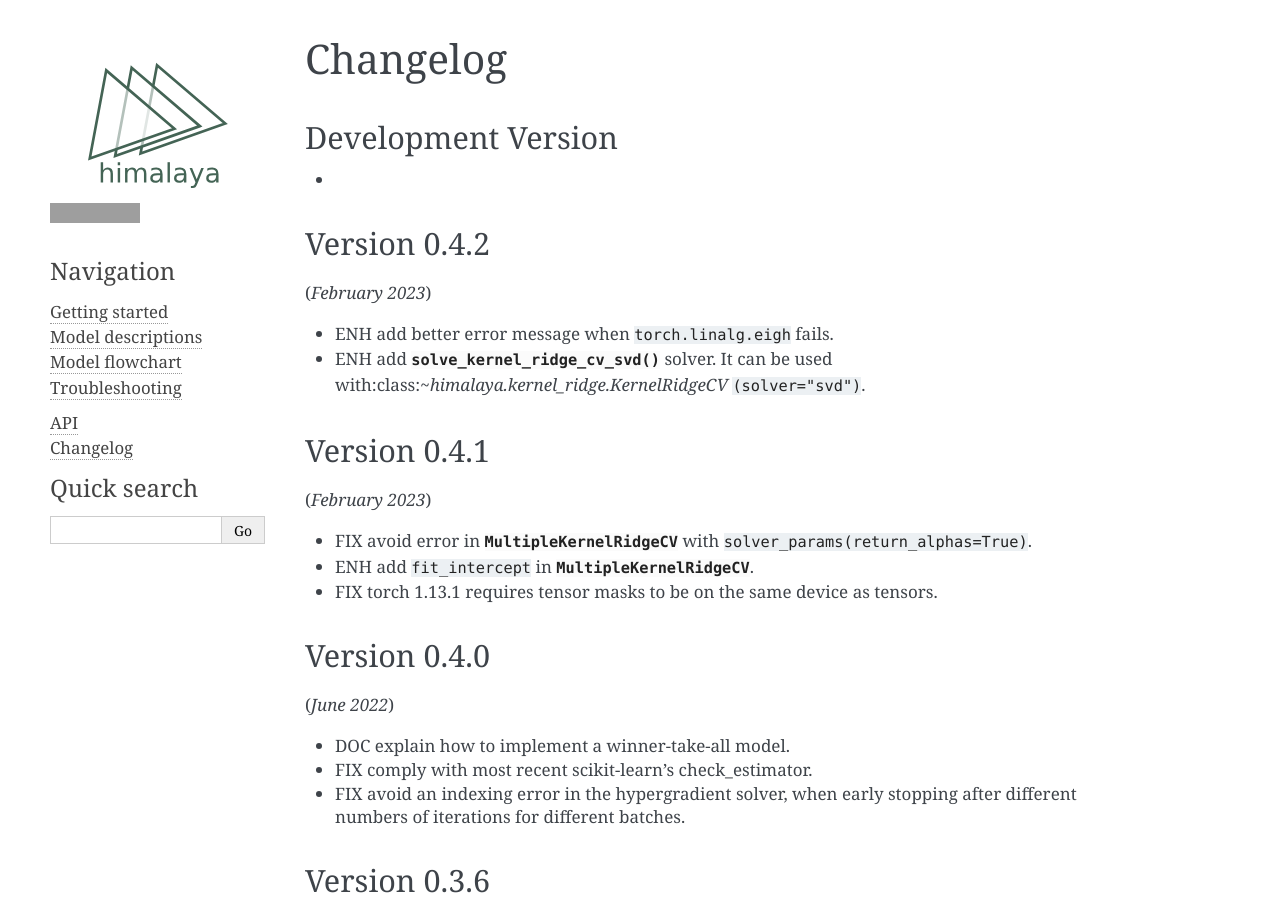
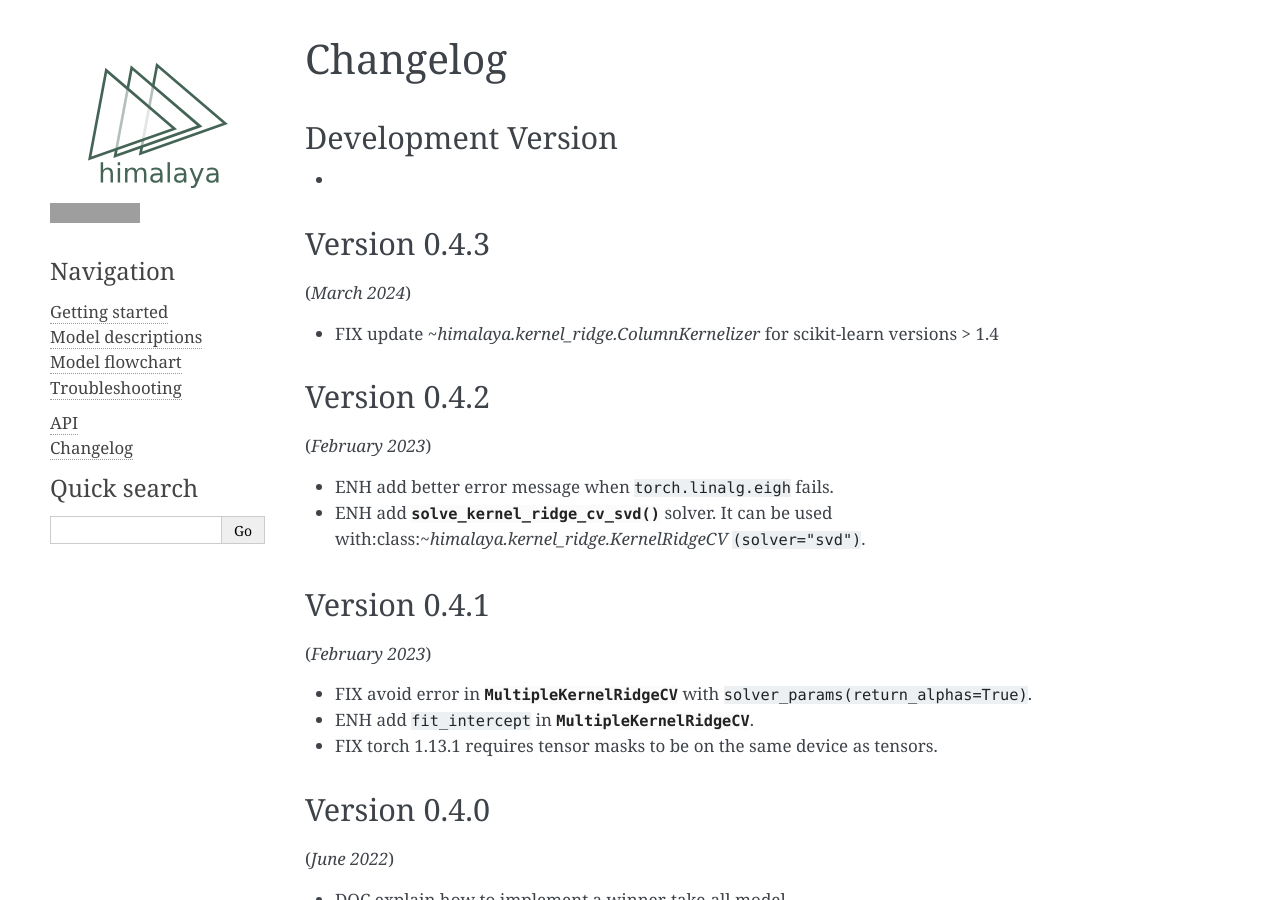
Before and after one commit to gallantlab/himalaya, a Sphinx documentation site: the page built from doc/changelog.rst, in a window 1280 px wide and 900 px high. Built offline with Sphinx 7.4.7, drawn with Linux system fonts in a browser that asks for light colours; pages that are not in the unit, such as notebooks, are missing from menus; grey boxes are pictures that could not be loaded.

Commit message:
MNT version 0.4.3

```diff
--- a/doc/changelog.rst
+++ b/doc/changelog.rst
@@ -5,6 +5,12 @@ Development Version
 -------------------
 
 -
+
+Version 0.4.3
+-------------
+(*March 2024*)
+
+- FIX update `~himalaya.kernel_ridge.ColumnKernelizer` for scikit-learn versions > 1.4
 
 Version 0.4.2
 -------------
--- a/himalaya/__init__.py
+++ b/himalaya/__init__.py
@@ -7,7 +7,7 @@ from . import scoring
 from . import utils
 from . import viz
 
-__version__ = '0.4.2'
+__version__ = '0.4.3'
 
 __all__ = [
     backend,
```
